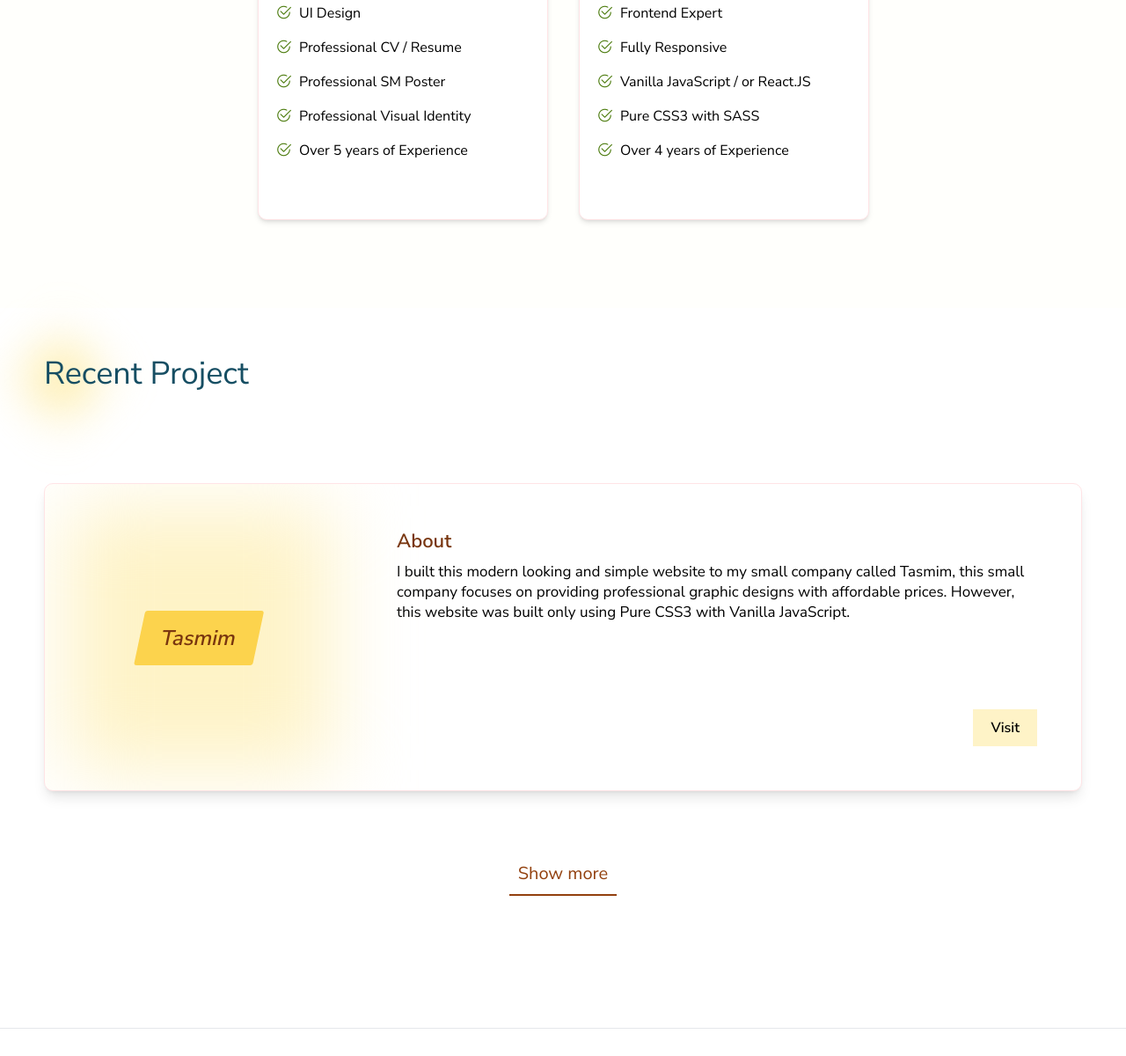
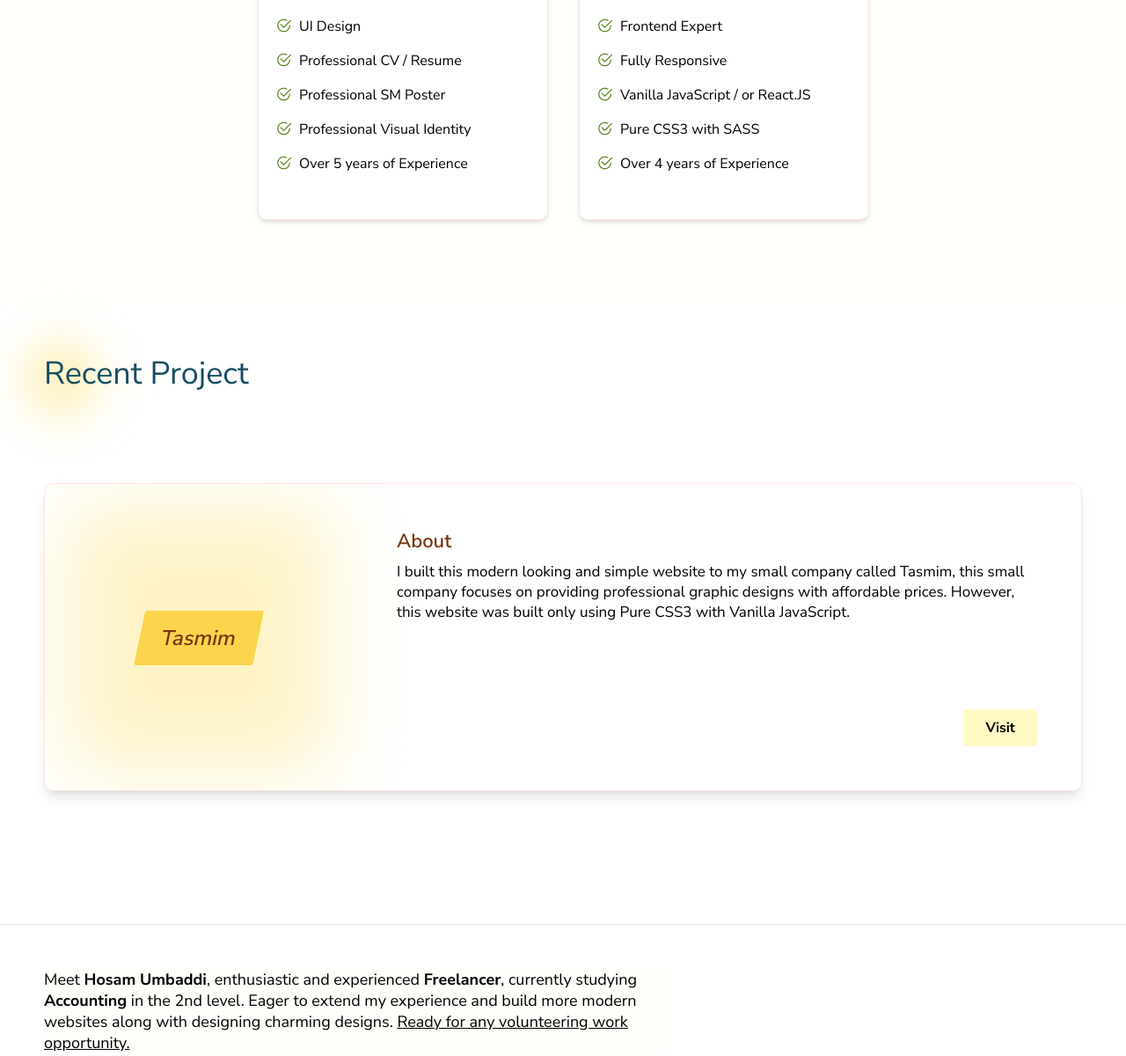
Before and after one commit to hosam2002/portfolio, a plain HTML site: page index.html in a window 1280 px wide. Shown: the part 1312-2512 px from the top of the page at 88% size. Drawn offline with Linux system fonts and the light colour scheme.

Commit message:
Editing some styles x2

```diff
--- a/css/main.css
+++ b/css/main.css
@@ -369,6 +369,7 @@ footer {
     border-radius: none;
     padding: 2.5rem;
     border-bottom: 1px solid #FFE4E6;
+    background-color: rgba(255, 251, 235, 0.5);
   }
 }
 .home > * {
@@ -558,8 +559,9 @@ footer {
   font-weight: 600;
 }
 .services__body {
-  margin-top: 2.5rem;
+  margin-top: 4rem;
   padding: 0 2rem;
+  background-color: transparent;
 }
 .services__item {
   display: flex;
@@ -715,24 +717,32 @@ footer {
 .work__description {
   font-size: 1.7rem;
 }
+.work__footer {
+  position: absolute;
+  right: 5rem;
+  bottom: 5rem;
+  width: 50%;
+  background-color: transparent;
+  display: flex;
+  justify-content: flex-end;
+}
+@media (max-width: 64.375em) {
+  .work__footer {
+    right: 2.5rem;
+    bottom: 2.5rem;
+  }
+}
 .work__link {
-  position: absolute;
-  bottom: 5rem;
-  right: 5rem;
   display: inline-block;
-  padding: 1rem 2rem;
-  background-color: rgb(254, 243, 199);
+  padding: 1rem 2.5rem;
+  margin-left: 1rem;
+  border-radius: 5px;
+  background-color: #FEF9C3;
   color: inherit;
-  font-weight: 600;
+  font-weight: 700;
   font-size: 1.6rem;
   text-decoration: none;
   transition: all 0.4s ease-in-out;
-}
-@media (max-width: 64.375em) {
-  .work__link {
-    right: 2.5rem;
-    bottom: 2.5rem;
-  }
 }
 .work__link:hover {
   transform: translateY(-4px);
--- a/index.html
+++ b/index.html
@@ -74,7 +74,7 @@
                 <div class="home__content">
 
                     <div class="home__content--heading"> HELLO, </div>
-                    <div class="home__content--dev"> I'm <span>Hosam</span> </div>
+                    <div class="home__content--dev"> I'm <span>Hosam</span>, </div>
 
                     <div class="home__content--description">
                         Passionate and enthusiastic <span>Graphic Designer</span> and <span>Frontend Developer</span>, ready to be
@@ -267,13 +267,19 @@
 
                         </div>
 
-                        <a href="https://tasmim-store.netlify.app/" target="_blank" class="work__link"> Visit </a>
+                        <div class="work__footer">
+
+                            <a href="https://tasmim-store.netlify.app/" target="_blank" class="work__link"> Visit </a>
+
+                        </div>
 
                     </div>
 
                 </div>
 
+                <!--
                 <div class="work__button"> <a href="./pages/projects.html"> Show more </a> </div>
+                -->
 
             </div>
 
```
